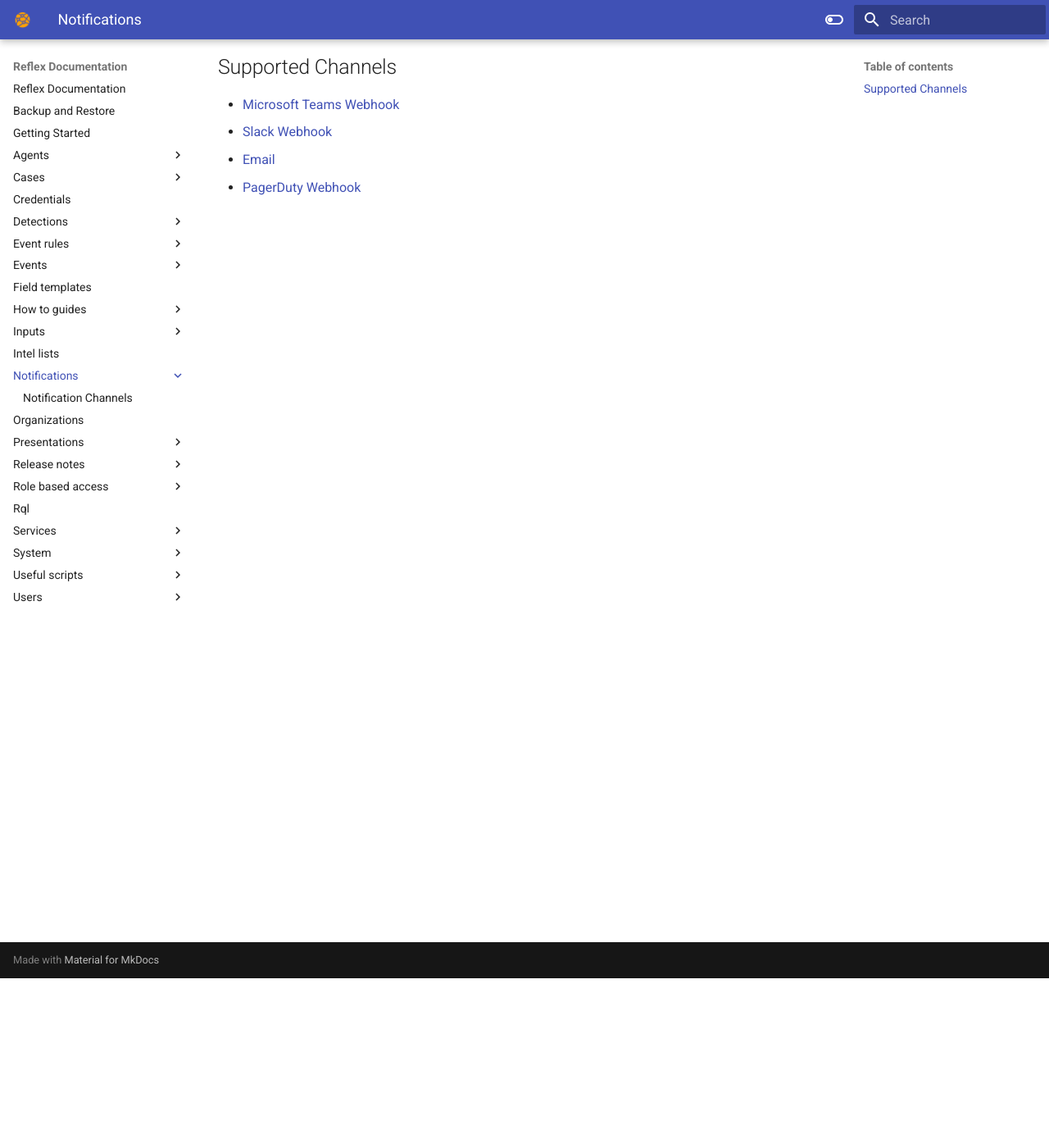
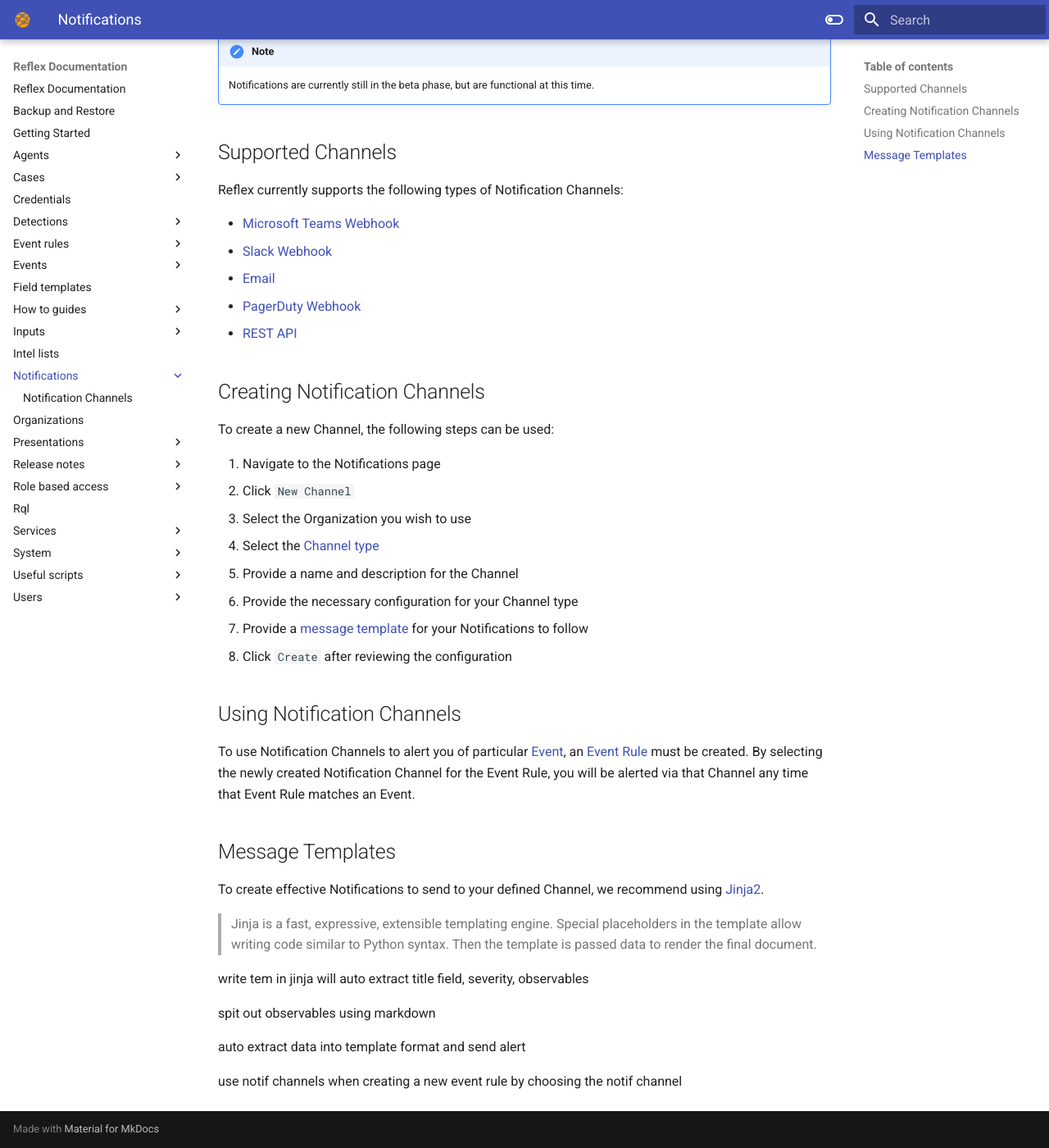
Before and after one commit to reflexsoar/reflex-docs, an MkDocs documentation site: the page built from docs/notifications/index.md, in a window 1280 px wide and 1400 px high, scrolled down 207 px. Shown: the whole window at 82% size. Built offline with MkDocs 1.6.1 and Material for MkDocs 9.7.7, drawn with Linux system fonts in a browser that asks for light colours.

```diff
--- a/docs/notifications/index.md
+++ b/docs/notifications/index.md
@@ -1,9 +1,45 @@
 # Notifications
 **Notifications** and **Notification Channels** provide a mechanism for ReflexSOAR to communicate with security teams outside of the ReflexSOAR platform.
 
+!!! note
+    Notifications are currently still in the beta phase, but are functional at this time.
+
 ## Supported Channels
+Reflex currently supports the following types of Notification Channels:
 
 - [Microsoft Teams Webhook](./channels.md#microsoft-teams)
 - [Slack Webhook](./channels.md#slack)
 - [Email](./channels.md#slack)
 - [PagerDuty Webhook](./channels.md#pagerduty)
+- [REST API](channels.md#rest-api)
+
+## Creating Notification Channels
+To create a new Channel, the following steps can be used:
+
+1. Navigate to the Notifications page
+2. Click `New Channel`
+3. Select the Organization you wish to use
+4. Select the [Channel type](channels.md)
+5. Provide a name and description for the Channel
+6. Provide the necessary configuration for your Channel type
+7. Provide a [message template](index.md#message-templates) for your Notifications to follow
+7. Click `Create` after reviewing the configuration
+
+## Using Notification Channels
+To use Notification Channels to alert you of particular [Event](../events/index.md), an [Event Rule](../event-rules/index.md) must be created. By selecting the newly created Notification Channel for the Event Rule, you will be alerted via that Channel any time that Event Rule matches an Event.
+
+## Message Templates
+To create effective Notifications to send to your defined Channel, we recommend using [Jinja2](https://jinja.palletsprojects.com/en/3.1.x/).
+
+> Jinja is a fast, expressive, extensible templating engine. Special placeholders in the template allow writing code similar to Python syntax. Then the template is passed data to render the final document.
+
+
+
+
+write tem in jinja will auto extract title field, severity, observables
+
+spit out observables using markdown
+
+auto extract data into template format and send alert
+
+use notif channels when creating a new event rule by choosing the notif channel
```
Also changed, not shown: docs/detections/repositories.md (+16 -0 lines), docs/notifications/channels.md (+8 -0 lines), docs/img/sync-settings.png (added).
